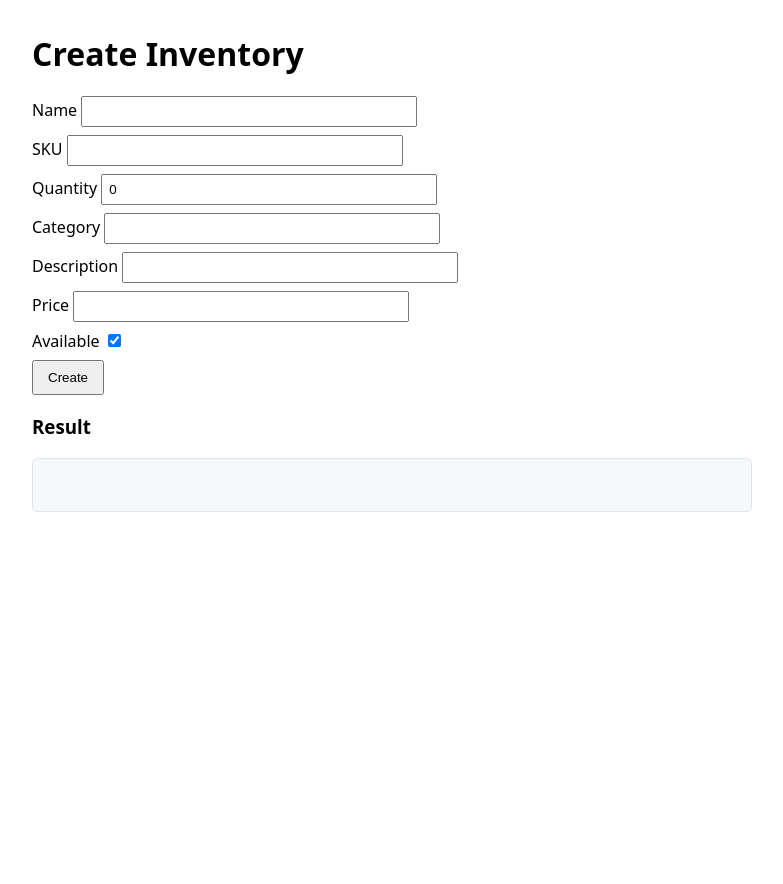
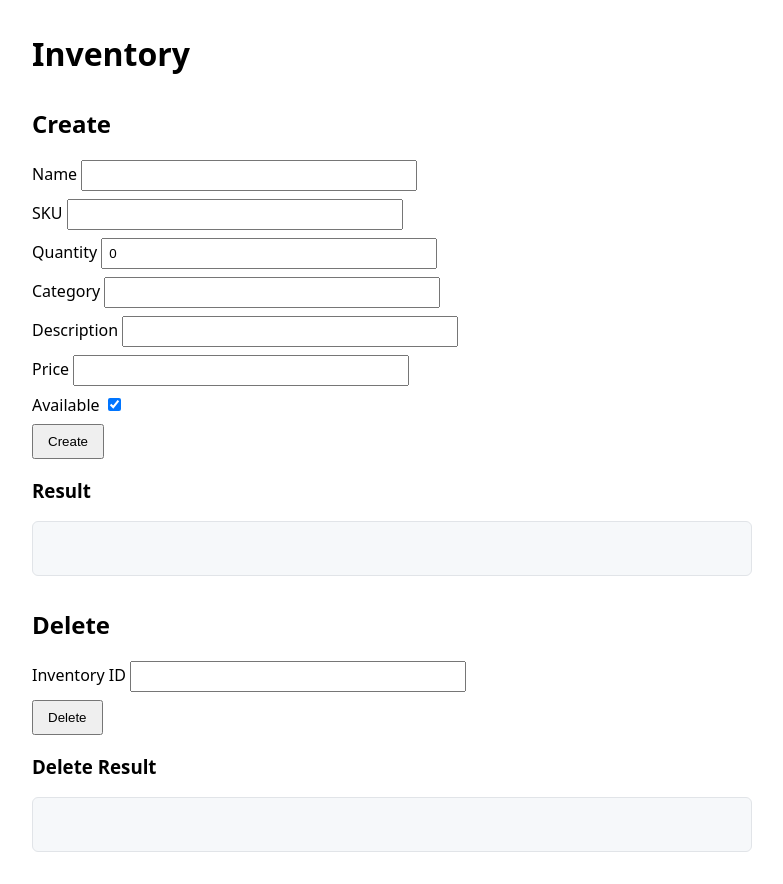
Before and after one commit to CSCI-GA-2820-FA25-003/inventory, a Flask app: page /inventories/new in a window 1280 px wide. Shown: the whole page, without its empty margins (248-1031 px from the left). Before the commit the page ends 512 px from the top, so only its background shows below. Run offline with Flask 3, Linux system fonts and the light colour scheme.

Commit message:
Refactor inventory creation and add delete functionality
Updated the title and headings for clarity. Added a delete section with functionality to delete an inventory item.

```diff
--- a/service/templates/create_inventory.html
+++ b/service/templates/create_inventory.html
@@ -2,18 +2,21 @@
 <html>
   <head>
     <meta charset="utf-8">
-    <title>Create Inventory</title>
+    <title>Inventory</title>
     <style>
       body { font-family: system-ui, -apple-system, Segoe UI, Roboto, Arial, sans-serif; max-width: 720px; margin: 2rem auto; }
       label { display: block; margin: 0.5rem 0; }
       input[type="text"], input[type="number"] { width: 320px; padding: 6px; }
       button { padding: 8px 14px; }
-      #result { background: #f6f8fa; padding: 12px; white-space: pre-wrap; border-radius: 6px; border: 1px solid #e1e4e8; min-height: 2.2em; }
+      .result { background: #f6f8fa; padding: 12px; white-space: pre-wrap; border-radius: 6px; border: 1px solid #e1e4e8; min-height: 2.2em; }
+      section { margin-top: 2rem; }
     </style>
   </head>
   <body>
-    <h1>Create Inventory</h1>
+    <h1>Inventory</h1>
 
+    <section>
+      <h2>Create</h2>
     <form id="inv-form">
       <label>Name <input id="name" name="name" type="text" required></label>
       <label>SKU <input id="sku" name="sku" type="text" required></label>
@@ -27,7 +30,18 @@
     </form>
 
     <h3>Result</h3>
-    <pre id="result" aria-live="polite"></pre>
+    <pre id="result" class="result" aria-live="polite"></pre>
+    </section>
+
+    <section>
+      <h2>Delete</h2>
+      <form id="delete-form">
+        <label>Inventory ID <input id="delete-id" name="inventory_id" type="number" min="1" required></label>
+        <button id="delete" type="button">Delete</button>
+      </form>
+      <h3>Delete Result</h3>
+      <pre id="delete-result" class="result" aria-live="polite"></pre>
+    </section>
 
     <script>
       // Safe getters by id
@@ -65,6 +79,27 @@
           result.textContent = `Status 0\n` + String(err) + `\nEcho-Payload: ` + JSON.stringify(payload);
         }
       });
+
+      // Delete handler targets /inventory/<id>
+      document.getElementById('delete').addEventListener('click', async () => {
+        const result = document.getElementById('delete-result');
+        const id = (val('delete-id') || "").trim();
+
+        if (!id) {
+          result.textContent = "Provide an inventory id to delete.";
+          return;
+        }
+
+        result.textContent = `Deleting inventory ${id}...`;
+        try {
+          const res = await fetch(`/inventory/${encodeURIComponent(id)}`, { method: 'DELETE' });
+          const body = await res.text();
+          const ok = res.status === 204;
+          result.textContent = `Status ${res.status}\n` + (ok ? `Inventory ${id} deleted.` : body || "Unexpected response.");
+        } catch (err) {
+          result.textContent = `Status 0\n` + String(err);
+        }
+      });
     </script>
   </body>
 </html>
```
